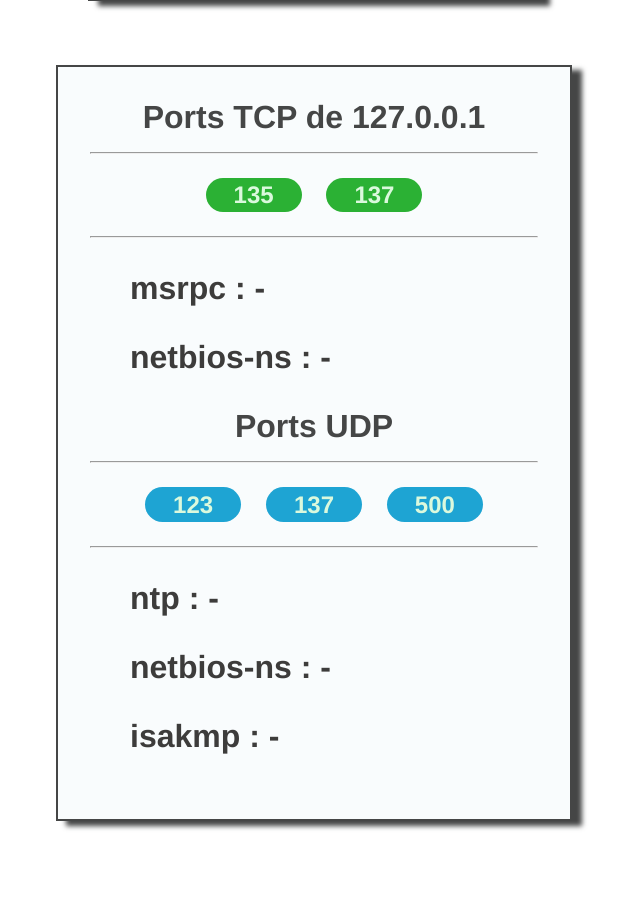
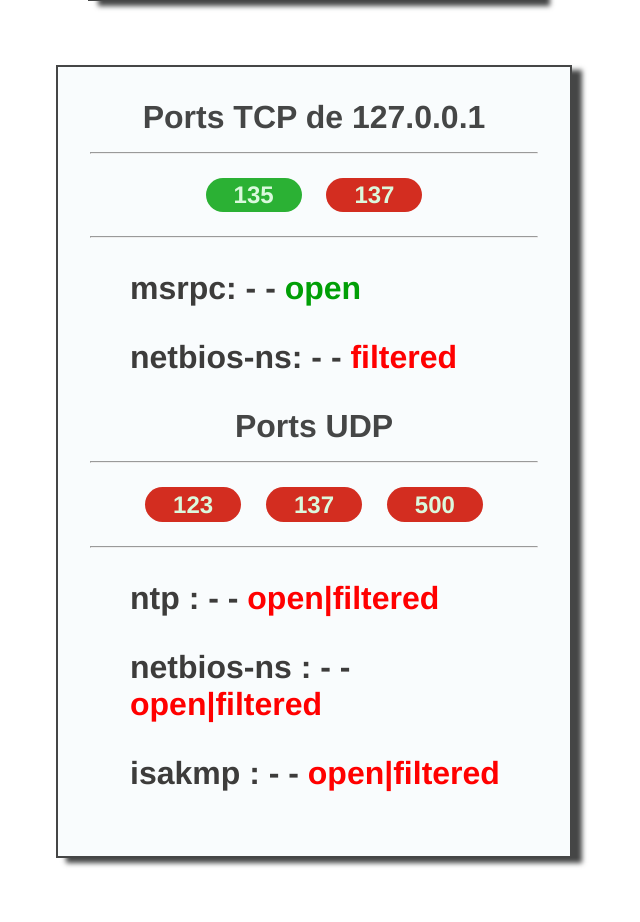
Before and after one commit to dsgdops/dsgScanpp, a Django app: page /scan/rapport/019d5cb2-7797-496d-885b-d1e0c74f1730/ in a window 1280 px wide. Shown: the part 276-1198 px from the top of the page, without its empty margins (326-966 px from the left). Before the commit the page ends 1106 px from the top, so only its background shows below. Run offline with Django 4.2, Linux system fonts and the light colour scheme; data comes from the database, SQL or seed files in the repository; both versions use the stored data as it was after the commit; parts of the project's set-up code (start-up, migrations or seed data) failed here and were passed over.

Commit message:
State port on rapport

```diff
--- a/src/core/static/core/style.css
+++ b/src/core/static/core/style.css
@@ -189,6 +189,20 @@ body {
   display: inline-block;
 }
 
+.rapport_card .portClose {
+  color: #dbf9dd;
+  text-align: center;
+  font-weight: bold;
+  font-family: Helvetica;
+  font-size: 1.5rem;
+  background: #d32d20;
+  width: 20%;
+  padding: 0.20rem;
+  border-radius: 20px;
+  margin: 0.5rem;
+  display: inline-block;
+}
+
 
 .rapport_card ul {
     list-style-type: none;
--- a/src/scan/forms.py
+++ b/src/scan/forms.py
@@ -7,7 +7,7 @@ class addscanForm(forms.Form):
 
     def run_scan(self, host):
         nm = nmap.PortScanner()
-        nm.scan(host, '22-443')
+        nm.scan(host, '22-443', '-v -sS')
         port = nm[host]['tcp']
 
         return port
--- a/src/scan/templates/scan/scan_details.html
+++ b/src/scan/templates/scan/scan_details.html
@@ -10,20 +10,21 @@
     <!-- {% for key, value in scan.ports.items %}<p><strong> :  {{value.name}}</strong>{% endfor %}-->
 <div class="rapport_card">
     Ports TCP de {{ scan.host }}<hr>
-    {% for key, value in scan.ports.items %} <div class="port"> {{key}}</div> {% endfor %}<hr>
+    {% for key, value in scan.ports.items %} {% if value.state == 'open' %} <div class="port"/> {% else %} <div class="portClose"/> {% endif %} {{key}} </div> {% endfor %}<hr>
      <ul>
     {% for key, value in scan.ports.items %}
-         <li>{{value.name}} : {{value.product}} - {{value.version}}  </li>
+         <li>{{value.name}}: {{value.product}} - {{value.version}} - <span style="{% if value.state == 'open' %}color: #019f06;{% else %}color: red;{% endif %}"> {{value.state }}</span> </li>
          {% endfor %}
     </ul>
 
     Ports UDP <hr>
-    {% for key, value in scan.portsUDP.items %} <div class="portUDP"> {{key}}</div> {% endfor %}<hr>
+    {% for key, value in scan.portsUDP.items %} {% if value.state == 'open' %} <div class="portUDP"> {% else %} <div class="portClose"> {% endif %} {{key}} </div> {% endfor %}<hr>
      <ul>
     {% for key, value in scan.portsUDP.items %}
-         <li>{{value.name}} : {{value.product}} - {{value.version}}  </li>
+         <li>{{value.name}} : {{value.product}} - {{value.version}} - <span style="{% if value.state == 'open' %}color: #019f06;{% else %}color: red;{% endif %}"> {{value.state }}</span>   </li>
          {% endfor %}
     </ul>
+
 
 </div>
 {% endfor %}
```
Also changed, not shown: src/db.sqlite3.
